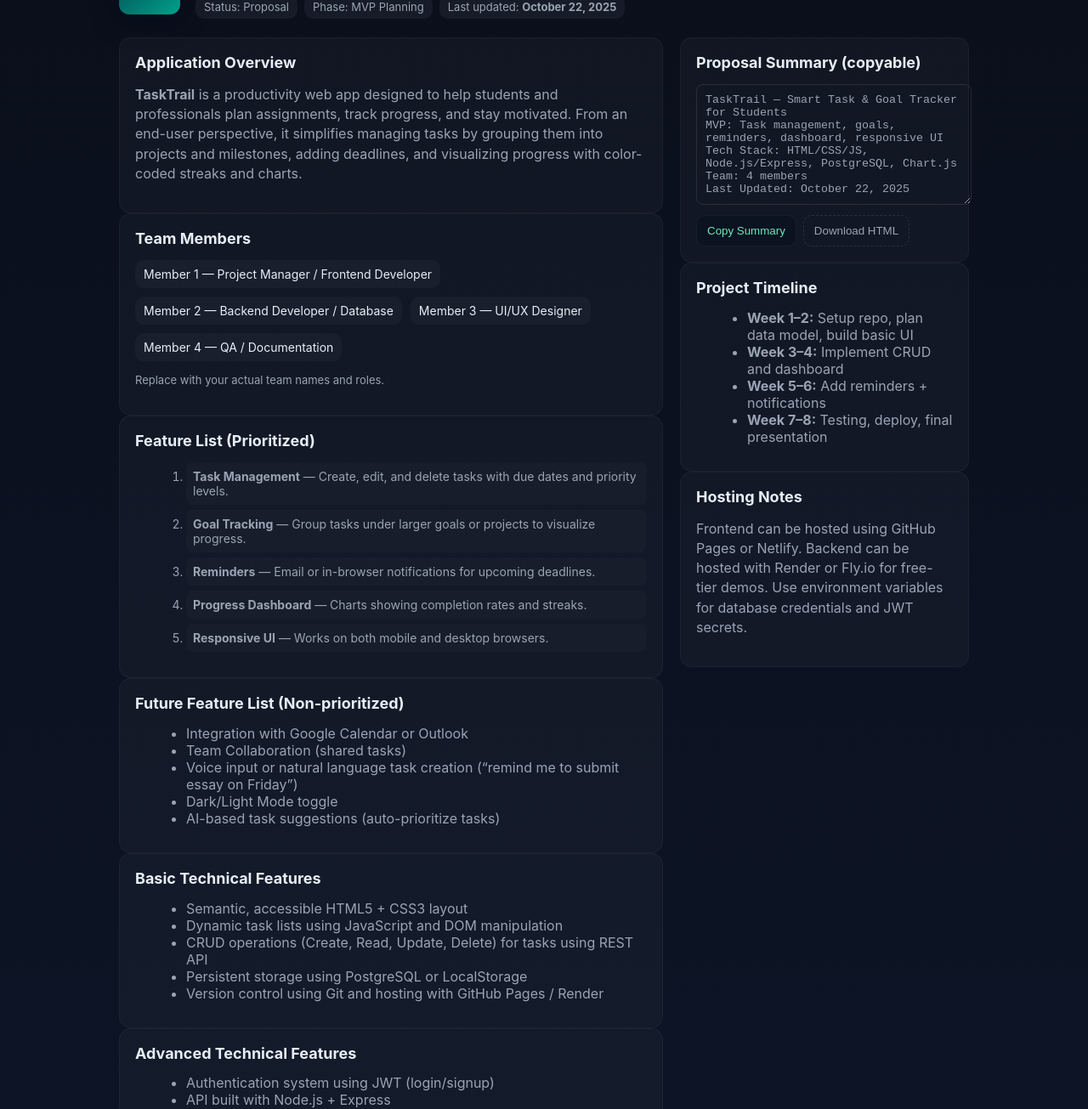
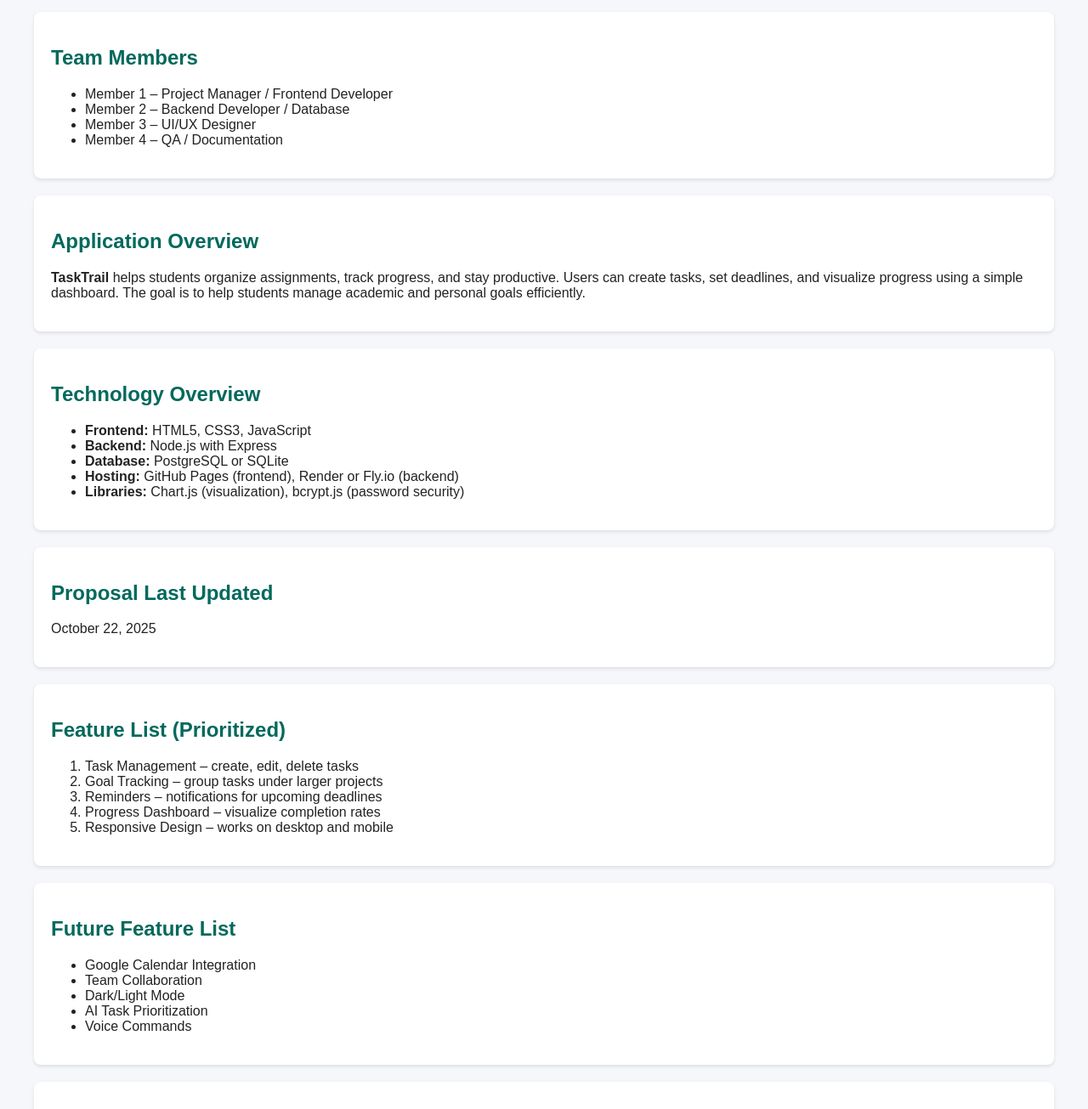
Before and after one commit to Kevin042707/class-project-proposal-test, a plain HTML site: page index.html in a window 1280 px wide. Shown: the part 125-1430 px from the top of the page at 85% size. Drawn offline with Linux system fonts and the light colour scheme.

Commit message:
Update index.html

```diff
--- a/index.html
+++ b/index.html
@@ -1,203 +1,124 @@
-<!doctype html>
+<!DOCTYPE html>
 <html lang="en">
 <head>
-  <meta charset="utf-8" />
-  <meta name="viewport" content="width=device-width,initial-scale=1" />
-  <title>TaskTrail — Class Project Proposal</title>
-  <meta name="description" content="TaskTrail project proposal — team, overview, features, tech stack, and hosting info." />
+  <meta charset="UTF-8" />
+  <meta name="viewport" content="width=device-width, initial-scale=1.0" />
+  <title>TaskTrail - Class Project Proposal</title>
   <style>
-    :root {
-      --bg:#101622; --card:#0d1420; --accent:#6ee7b7; --muted:#9aa4b2;
-      font-family: 'Inter', system-ui, -apple-system, "Segoe UI", Roboto, "Helvetica Neue", Arial;
-      --radius:14px;
+    body {
+      font-family: Arial, sans-serif;
+      margin: 40px;
+      background-color: #f5f7fa;
+      color: #222;
     }
-    html,body{margin:0;background:linear-gradient(180deg,#0a0f1b,#0d1527);color:#e6eef6;}
-    .container{max-width:1000px;margin:36px auto;padding:28px;}
-    header{display:flex;align-items:center;gap:18px;margin-bottom:22px}
-    .logo{
-      width:72px;height:72px;border-radius:12px;background:linear-gradient(135deg,#04454b,#00a08b);
-      display:flex;align-items:center;justify-content:center;font-weight:700;font-size:20px;color:white;
-      box-shadow:0 6px 30px rgba(2,6,23,0.6);
+    h1, h2 {
+      color: #00695c;
     }
-    h1{margin:0;font-size:24px}
-    .meta{color:var(--muted);font-size:13px}
-    nav{display:flex;gap:8px;margin-top:10px;flex-wrap:wrap}
-    .chip{background:rgba(255,255,255,0.05);padding:6px 10px;border-radius:10px;font-size:13px;color:var(--muted)}
-    main{display:grid;grid-template-columns:1fr 340px;gap:20px;margin-top:20px}
-    @media(max-width:900px){main{grid-template-columns:1fr}}
-    .card{background:rgba(255,255,255,0.03);border-radius:var(--radius);padding:18px;border:1px solid rgba(255,255,255,0.04)}
-    h2{margin-top:0;font-size:18px}
-    p{color:var(--muted);line-height:1.45}
-    ul,ol{color:var(--muted);margin:10px 0 12px 20px}
-    .priority li{margin:6px 0;padding:8px;border-radius:8px;background:rgba(255,255,255,0.02);font-size:14px}
-    .team-list{display:flex;gap:10px;flex-wrap:wrap}
-    .member{background:rgba(255,255,255,0.03);padding:8px 10px;border-radius:10px;font-size:14px}
-    footer{text-align:center;color:var(--muted);font-size:13px;margin-top:30px}
-    .copy-area{width:100%;height:120px;padding:10px;border-radius:8px;border:1px solid rgba(255,255,255,0.1);background:transparent;color:var(--muted);resize:vertical}
-    button{background:#0b1220;border:1px solid rgba(255,255,255,0.05);color:var(--accent);padding:10px 12px;border-radius:10px;cursor:pointer}
-    .muted-btn{color:var(--muted);border:1px dashed rgba(255,255,255,0.1);background:transparent}
+    h1 {
+      text-align: center;
+    }
+    .section {
+      background: #fff;
+      padding: 20px;
+      margin-bottom: 20px;
+      border-radius: 8px;
+      box-shadow: 0 2px 4px rgba(0,0,0,0.1);
+    }
+    ul {
+      margin-top: 8px;
+    }
+    footer {
+      text-align: center;
+      font-size: 0.9em;
+      color: #555;
+      margin-top: 30px;
+    }
   </style>
 </head>
 <body>
-  <div class="container">
-    <header>
-      <div class="logo">TT</div>
-      <div>
-        <h1>TaskTrail — Smart Task & Goal Tracker for Students</h1>
-        <div class="meta">Class Project Proposal • Productivity web app for organizing assignments and personal goals</div>
-        <nav>
-          <div class="chip">Status: Proposal</div>
-          <div class="chip">Phase: MVP Planning</div>
-          <div class="chip">Last updated: <strong id="lastUpdated">October 22, 2025</strong></div>
-        </nav>
-      </div>
-    </header>
 
-    <main>
-      <div>
-        <div class="card">
-          <h2>Application Overview</h2>
-          <p><strong>TaskTrail</strong> is a productivity web app designed to help students and professionals plan assignments, track progress, and stay motivated.
-          From an end-user perspective, it simplifies managing tasks by grouping them into projects and milestones, adding deadlines, and visualizing progress with color-coded streaks and charts.</p>
+  <h1>TaskTrail</h1>
+  <h3 style="text-align:center;">Smart Task & Goal Tracker for Students</h3>
+
+  <div class="section">
+    <h2>Team Members</h2>
+    <ul>
+      <li>Member 1 – Project Manager / Frontend Developer</li>
+      <li>Member 2 – Backend Developer / Database</li>
+      <li>Member 3 – UI/UX Designer</li>
+      <li>Member 4 – QA / Documentation</li>
+    </ul>
   </div>
 
-        <div class="card">
-          <h2>Team Members</h2>
-          <div class="team-list">
-            <div class="member">Member 1 — Project Manager / Frontend Developer</div>
-            <div class="member">Member 2 — Backend Developer / Database</div>
-            <div class="member">Member 3 — UI/UX Designer</div>
-            <div class="member">Member 4 — QA / Documentation</div>
-          </div>
-          <p style="font-size:13px;color:var(--muted)">Replace with your actual team names and roles.</p>
+  <div class="section">
+    <h2>Application Overview</h2>
+    <p><strong>TaskTrail</strong> helps students organize assignments, track progress, and stay productive. Users can create tasks, set deadlines, and visualize progress using a simple dashboard. The goal is to help students manage academic and personal goals efficiently.</p>
   </div>
 
-        <div class="card">
+  <div class="section">
+    <h2>Technology Overview</h2>
+    <ul>
+      <li><strong>Frontend:</strong> HTML5, CSS3, JavaScript</li>
+      <li><strong>Backend:</strong> Node.js with Express</li>
+      <li><strong>Database:</strong> PostgreSQL or SQLite</li>
+      <li><strong>Hosting:</strong> GitHub Pages (frontend), Render or Fly.io (backend)</li>
+      <li><strong>Libraries:</strong> Chart.js (visualization), bcrypt.js (password security)</li>
+    </ul>
+  </div>
+
+  <div class="section">
+    <h2>Proposal Last Updated</h2>
+    <p>October 22, 2025</p>
+  </div>
+
+  <div class="section">
     <h2>Feature List (Prioritized)</h2>
-          <ol class="priority">
-            <li><strong>Task Management</strong> — Create, edit, and delete tasks with due dates and priority levels.</li>
-            <li><strong>Goal Tracking</strong> — Group tasks under larger goals or projects to visualize progress.</li>
-            <li><strong>Reminders</strong> — Email or in-browser notifications for upcoming deadlines.</li>
-            <li><strong>Progress Dashboard</strong> — Charts showing completion rates and streaks.</li>
-            <li><strong>Responsive UI</strong> — Works on both mobile and desktop browsers.</li>
+    <ol>
+      <li>Task Management – create, edit, delete tasks</li>
+      <li>Goal Tracking – group tasks under larger projects</li>
+      <li>Reminders – notifications for upcoming deadlines</li>
+      <li>Progress Dashboard – visualize completion rates</li>
+      <li>Responsive Design – works on desktop and mobile</li>
     </ol>
   </div>
 
-        <div class="card">
-          <h2>Future Feature List (Non-prioritized)</h2>
+  <div class="section">
+    <h2>Future Feature List</h2>
     <ul>
-            <li>Integration with Google Calendar or Outlook</li>
-            <li>Team Collaboration (shared tasks)</li>
-            <li>Voice input or natural language task creation (“remind me to submit essay on Friday”)</li>
-            <li>Dark/Light Mode toggle</li>
-            <li>AI-based task suggestions (auto-prioritize tasks)</li>
+      <li>Google Calendar Integration</li>
+      <li>Team Collaboration</li>
+      <li>Dark/Light Mode</li>
+      <li>AI Task Prioritization</li>
+      <li>Voice Commands</li>
     </ul>
   </div>
 
-        <div class="card">
+  <div class="section">
     <h2>Basic Technical Features</h2>
     <ul>
-            <li>Semantic, accessible HTML5 + CSS3 layout</li>
-            <li>Dynamic task lists using JavaScript and DOM manipulation</li>
-            <li>CRUD operations (Create, Read, Update, Delete) for tasks using REST API</li>
-            <li>Persistent storage using PostgreSQL or LocalStorage</li>
-            <li>Version control using Git and hosting with GitHub Pages / Render</li>
+      <li>HTML, CSS, and JavaScript structure</li>
+      <li>CRUD operations for tasks</li>
+      <li>Responsive layout</li>
+      <li>Version control with GitHub</li>
+      <li>Database connection for persistent data</li>
     </ul>
   </div>
 
-        <div class="card">
+  <div class="section">
     <h2>Advanced Technical Features</h2>
     <ul>
-            <li>Authentication system using JWT (login/signup)</li>
-            <li>API built with Node.js + Express</li>
-            <li>Data visualization using Chart.js for task stats</li>
-            <li>Optional PWA support (installable web app)</li>
-            <li>Deployment automation using GitHub Actions CI/CD</li>
+      <li>User Authentication (login/signup)</li>
+      <li>Data Visualization using Chart.js</li>
+      <li>API with Node.js and Express</li>
+      <li>PWA (installable web app)</li>
+      <li>Automated Deployment using GitHub Actions</li>
     </ul>
   </div>
 
-        <div class="card">
-          <h2>Technology Overview</h2>
-          <ul>
-            <li><strong>Frontend:</strong> HTML5, CSS3, Vanilla JavaScript or React</li>
-            <li><strong>Backend:</strong> Node.js + Express</li>
-            <li><strong>Database:</strong> PostgreSQL or SQLite</li>
-            <li><strong>Hosting:</strong> GitHub Pages (frontend), Render / Fly.io (backend)</li>
-            <li><strong>Libraries:</strong> Chart.js (data visualization), bcrypt.js (password hashing)</li>
-          </ul>
-        </div>
-      </div>
+  <footer>
+    <p>Lewis University - Class Project Proposal</p>
+    <p>Last Updated: October 22, 2025</p>
+  </footer>
 
-      <aside>
-        <div class="card">
-          <h2>Proposal Summary (copyable)</h2>
-          <textarea id="summary" class="copy-area" readonly>
-TaskTrail — Smart Task & Goal Tracker for Students
-MVP: Task management, goals, reminders, dashboard, responsive UI
-Tech Stack: HTML/CSS/JS, Node.js/Express, PostgreSQL, Chart.js
-Team: 4 members
-Last Updated: October 22, 2025
-          </textarea>
-          <div style="display:flex;gap:8px;margin-top:8px;">
-            <button id="copyBtn">Copy Summary</button>
-            <button id="downloadBtn" class="muted-btn">Download HTML</button>
-          </div>
-        </div>
-
-        <div class="card">
-          <h2>Project Timeline</h2>
-          <ul>
-            <li><strong>Week 1–2:</strong> Setup repo, plan data model, build basic UI</li>
-            <li><strong>Week 3–4:</strong> Implement CRUD and dashboard</li>
-            <li><strong>Week 5–6:</strong> Add reminders + notifications</li>
-            <li><strong>Week 7–8:</strong> Testing, deploy, final presentation</li>
-          </ul>
-        </div>
-
-        <div class="card">
-          <h2>Hosting Notes</h2>
-          <p>Frontend can be hosted using GitHub Pages or Netlify. Backend can be hosted with Render or Fly.io for free-tier demos. Use environment variables for database credentials and JWT secrets.</p>
-        </div>
-      </aside>
-    </main>
-
-    <footer>
-      <p>Created for Lewis University — Class Project Proposal Template</p>
-      <p>Proposal Last Updated: <strong id="lastUpdatedFooter">October 22, 2025</strong></p>
-    </footer>
-  </div>
-
-  <script>
-    // Auto-set last updated dates
-    const last = "October 22, 2025";
-    document.getElementById('lastUpdated').textContent = last;
-    document.getElementById('lastUpdatedFooter').textContent = last;
-
-    // Copy proposal summary
-    document.getElementById('copyBtn').addEventListener('click', async () => {
-      const txt = document.getElementById('summary').value;
-      try {
-        await navigator.clipboard.writeText(txt);
-        alert('Summary copied to clipboard!');
-      } catch (err) {
-        alert('Copy failed — copy manually.');
-      }
-    });
-
-    // Download HTML
-    document.getElementById('downloadBtn').addEventListener('click', () => {
-      const doctype = "<!doctype html>\n";
-      const html = document.documentElement.outerHTML;
-      const blob = new Blob([doctype + html], {type: 'text/html'});
-      const url = URL.createObjectURL(blob);
-      const a = document.createElement('a');
-      a.href = url;
-      a.download = 'tasktrail-proposal.html';
-      document.body.appendChild(a);
-      a.click();
-      a.remove();
-      URL.revokeObjectURL(url);
-    });
-  </script>
 </body>
 </html>
```
Lines whose indentation alone changed are shown as unchanged.
